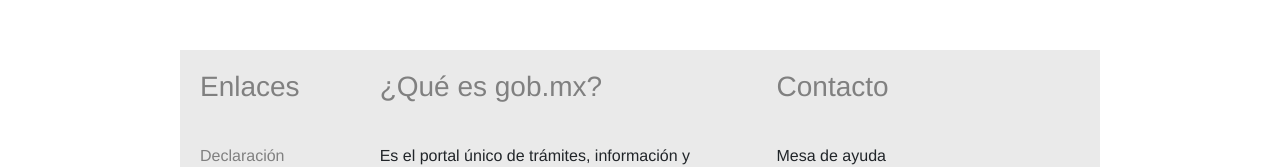
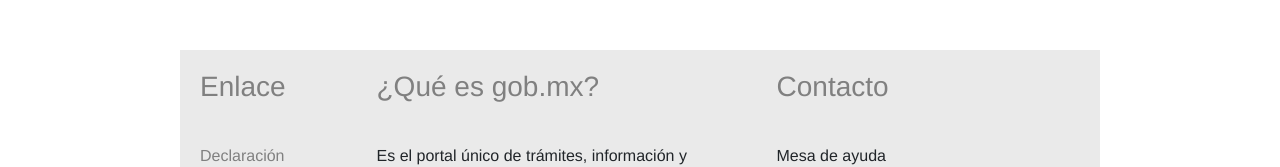
Before and after one commit to Vilkas99/colpos_alfa, an Angular app: page / in a window 1280 px wide. Shown: the part 411-578 px from the top of the page. Built offline with nearby package versions, Linux system fonts and the light colour scheme.

Commit message:
branches

```diff
--- a/src/app/home/home-footer/home-footer.component.html
+++ b/src/app/home/home-footer/home-footer.component.html
@@ -3,7 +3,7 @@
     <div class="columna">
 
         <h3 class="titulo">
-            Enlaces
+            Enlace
         </h3>
         <a href="">Declaración de Accesibilidad</a>
         <a href="">Aviso de privacidad</a>
```
